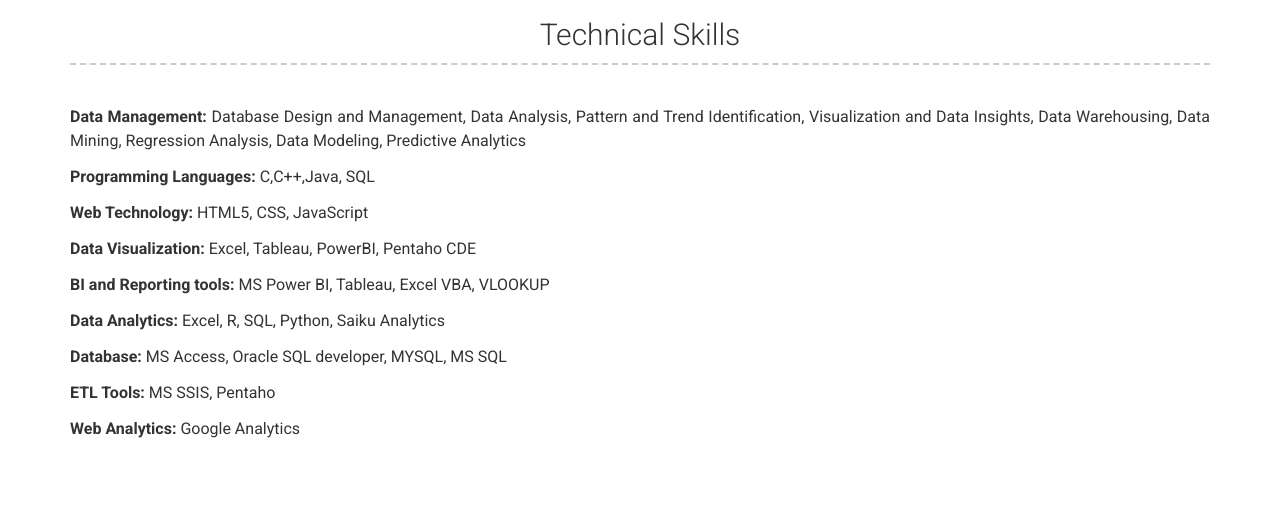
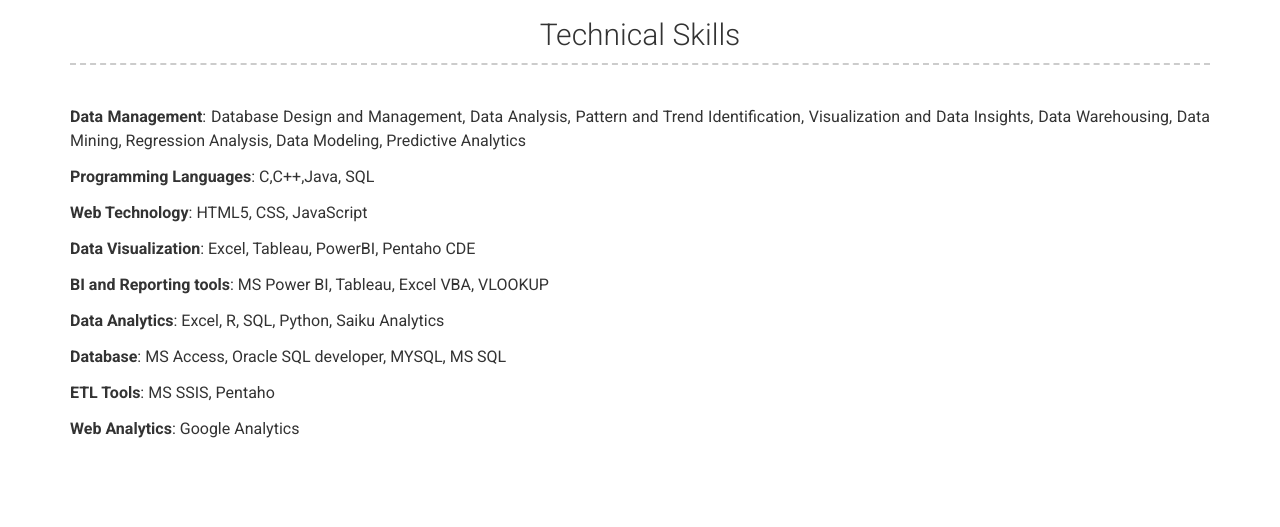
Before and after one commit to PBulla1/Pbulla1.github.io, a Jekyll site: the page built from index.md, in a window 1280 px wide. Shown: the part 1318-1845 px from the top of the page. Built offline with Jekyll 4.4.1, drawn with Linux system fonts in a browser that asks for light colours; nearby versions of some CDN libraries.

Commit message:
Update _config.yml

```diff
--- a/_config.yml
+++ b/_config.yml
@@ -67,23 +67,24 @@ about_content: | # this will include new lines to allow paragraphs
 # More Section
 # more_title: A Little More About Me #(Use this to override about more section title)
 more_content: | # this will include new lines to allow paragraphs
-    **Data Management:** Database Design and Management, Data Analysis, Pattern and Trend Identification, Visualization and Data Insights, Data Warehousing, Data Mining, Regression Analysis, Data Modeling, Predictive Analytics
 
-    **Programming Languages:** C,C++,Java, SQL
+   **Data Management**: Database Design and Management, Data Analysis, Pattern and Trend Identification, Visualization and Data Insights, Data Warehousing, Data Mining, Regression Analysis, Data Modeling, Predictive Analytics
 
-    **Web Technology:** HTML5, CSS, JavaScript
+   **Programming Languages**: C,C++,Java, SQL
 
-    **Data Visualization:** Excel, Tableau, PowerBI, Pentaho CDE
+   **Web Technology**: HTML5, CSS, JavaScript
 
-    **BI and Reporting tools:** MS Power BI, Tableau, Excel VBA, VLOOKUP
+   **Data Visualization**: Excel, Tableau, PowerBI, Pentaho CDE
 
-    **Data Analytics:** Excel, R, SQL, Python, Saiku Analytics
+   **BI and Reporting tools**: MS Power BI, Tableau, Excel VBA, VLOOKUP
 
-    **Database:** MS Access, Oracle SQL developer, MYSQL, MS SQL
+   **Data Analytics**: Excel, R, SQL, Python, Saiku Analytics
 
-    **ETL Tools:** MS SSIS, Pentaho
+   **Database**: MS Access, Oracle SQL developer, MYSQL, MS SQL
 
-    **Web Analytics:** Google Analytics
+   **ETL Tools**: MS SSIS, Pentaho
+
+   **Web Analytics**: Google Analytics
 
 
 # Footer
```
